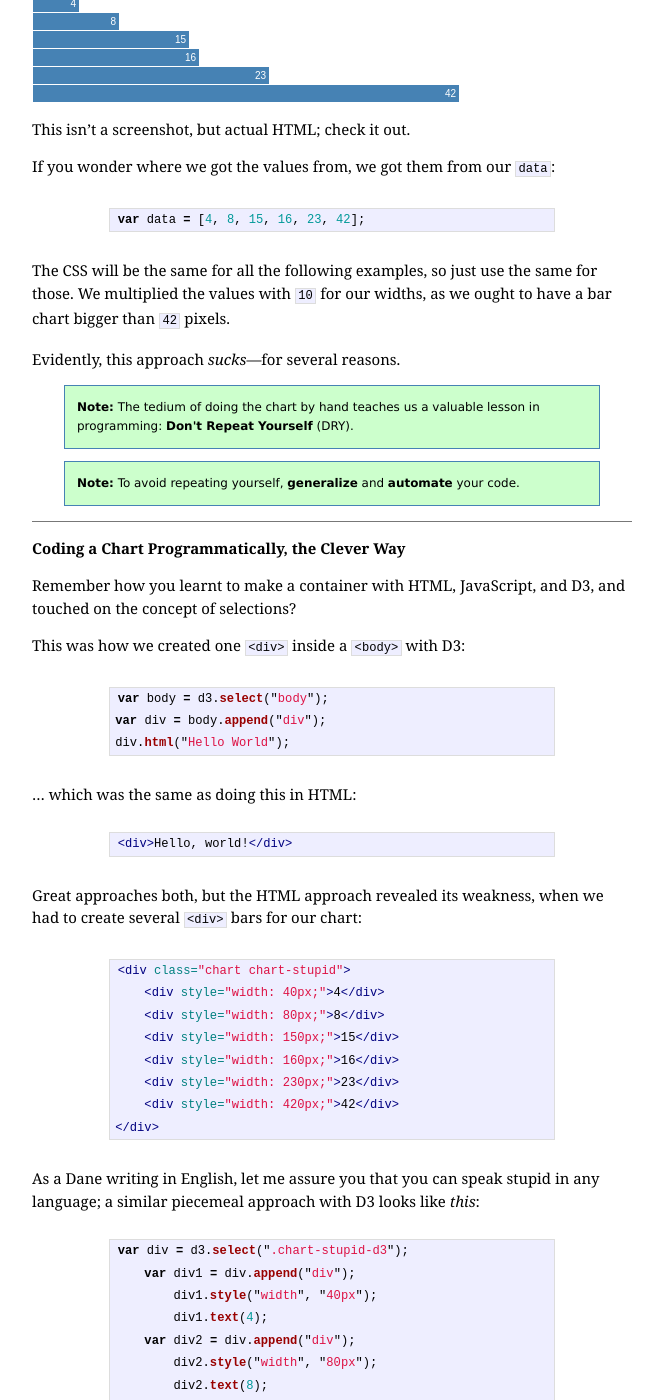
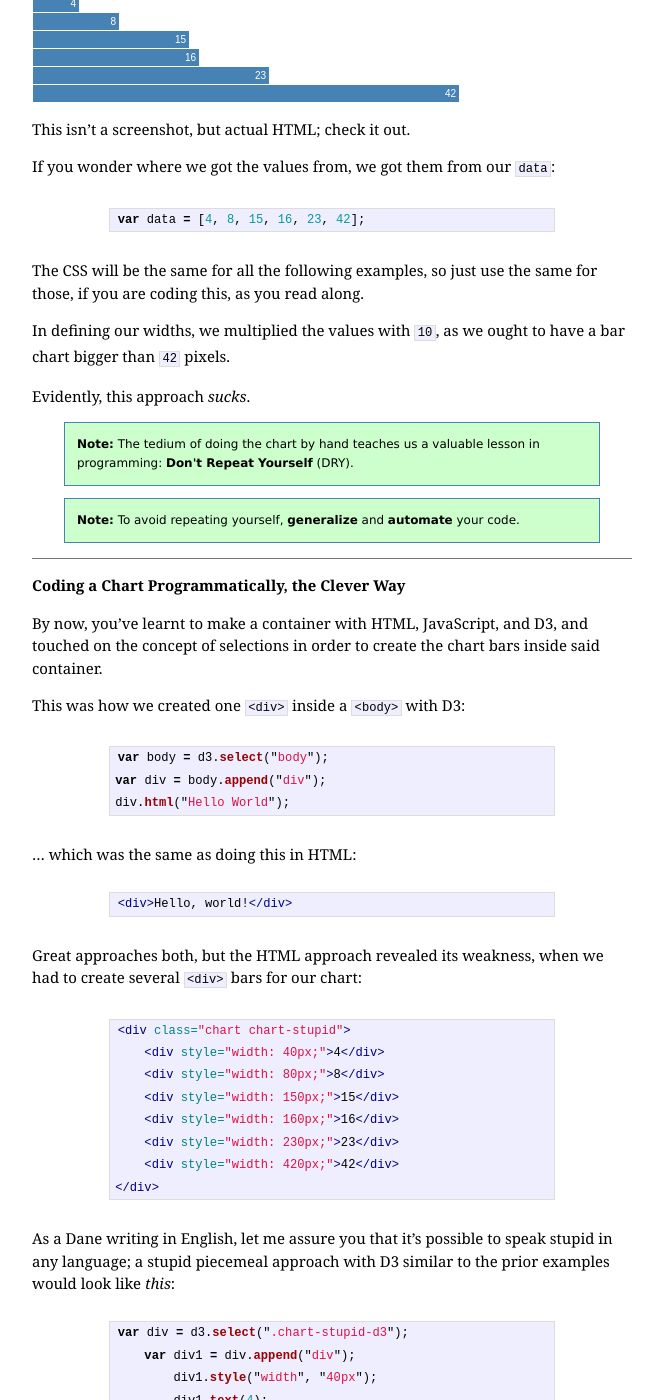
Before and after one commit to ndarville/ndarville.github.io, a Jekyll site: the page built from _posts/2013-11-10-a-bar-chart.markdown, in a window 1280 px wide and 1400 px high, scrolled down 4408 px. Shown: the whole window, without its empty margins (308-971 px from the left). Built offline with Jekyll 4.4.1, drawn with Linux system fonts in a browser that asks for light colours; Markdown is read by kramdown in place of the engine named in the settings; some of the changed text lies outside the part shown.

Commit message:
Cleaned up language of second part of bar tut

````diff
--- a/_posts/2013-11-10-a-bar-chart.markdown
+++ b/_posts/2013-11-10-a-bar-chart.markdown
@@ -199,7 +199,7 @@ While you chew on this, let's proceed to make a chart---*the stupid way*.
 
 If you had to rely solely on HTML and CSS, and you didn't have *too* many numbers in your dataset, you could write the code by hand, tedious as it would be.
 
-The simplest way would be to just create one `<div>` container and nest a `<div>` block inside for each horizontal bar in the chart. So let's do it:
+The simplest way would be to just create one `<div>` container and nest a `<div>` block inside for each bar in the chart:
 
 ```html
 <style>
@@ -241,9 +241,11 @@ If you wonder where we got the values from, we got them from our `data`:
 var data = [4, 8, 15, 16, 23, 42];
 ```
 
-The CSS will be the same for all the following examples, so just use the same for those. We multiplied the values with `10` for our widths, as we ought to have a bar chart bigger than `42` pixels.
+The CSS will be the same for all the following examples, so just use the same for those, if you are coding this, as you read along.
 
-Evidently, this approach *sucks*---for several reasons.
+In defining our widths, we multiplied the values with `10`, as we ought to have a bar chart bigger than `42` pixels.
+
+Evidently, this approach *sucks*.
 
 <div class="info box">
     The tedium of doing the chart by hand teaches us a valuable lesson in programming: <strong>Don't Repeat Yourself</strong> (DRY).
@@ -255,7 +257,7 @@ Evidently, this approach *sucks*---for several reasons.
 
 <h3 id="programmatically">Coding a Chart Programmatically, the Clever Way</h3>
 
-Remember how you learnt to make a container with HTML, JavaScript, and D3, and touched on the concept of selections?
+By now, you've learnt to make a container with HTML, JavaScript, and D3, and touched on the concept of selections in order to create the chart bars inside said container.
 
 This was how we created one `<div>` inside a `<body>` with D3:
 
@@ -284,7 +286,7 @@ Great approaches both, but the HTML approach revealed its weakness, when we had
 </div>
 ```
 
-As a Dane writing in English, let me assure you that you can speak stupid in any language; a similar piecemeal approach with D3 looks like *this*:
+As a Dane writing in English, let me assure you that it's possible to speak stupid in any language; a stupid piecemeal approach with D3 similar to the prior examples would look like *this*:
 
 ```js
 var div = d3.select(".chart-stupid-d3");
````
